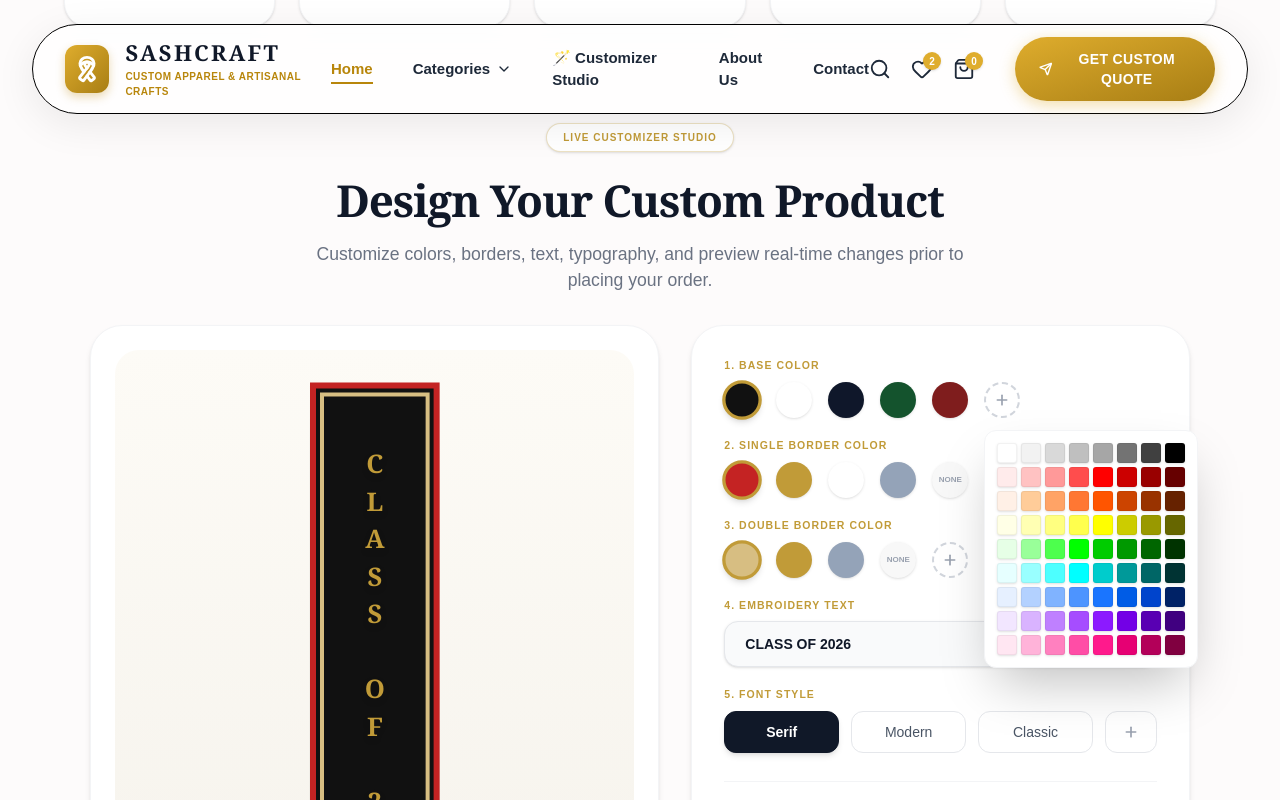
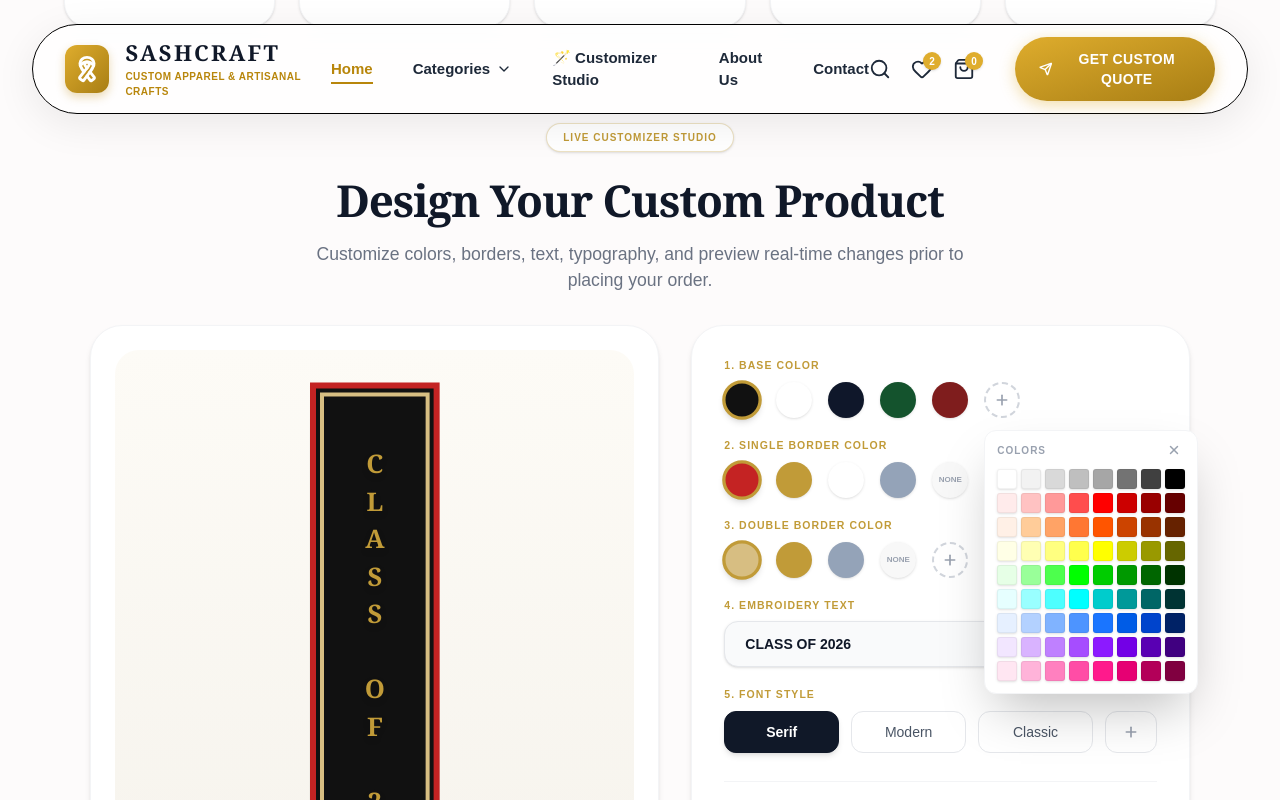
Before and after one commit to aman-2904/Sashcraft, a Next.js app: page / in a window 1280 px wide. Both pictures are taken after a click on the button 1002 px from the left and 1837 px from the top of the page. Shown: the part 1437-2237 px from the top of the page. Built offline with nearby package versions, Linux system fonts and the light colour scheme.

Commit message:
feat: add close button to color and font pickers

```diff
--- a/src/components/Customizer/Customizer.tsx
+++ b/src/components/Customizer/Customizer.tsx
@@ -1,7 +1,7 @@
 "use client";
 
 import { useState } from "react";
-import { ShoppingCart, Plus } from "lucide-react";
+import { ShoppingCart, Plus, X } from "lucide-react";
 
 export default function Customizer() {
   const [baseColor, setBaseColor] = useState("#111111");
@@ -59,7 +59,17 @@ export default function Customizer() {
   const renderPalette = (onSelect: (color: string) => void, id: string) => {
     if (openPicker !== id) return null;
     return (
-      <div className="absolute top-12 left-0 z-50 bg-white p-3 rounded-xl shadow-2xl border border-gray-100 grid grid-cols-8 gap-1 w-max">
+      <div className="absolute top-12 left-0 z-50 bg-white p-3 pt-2 rounded-xl shadow-2xl border border-gray-100 w-max flex flex-col gap-2">
+        <div className="flex justify-between items-center w-full">
+          <span className="text-[10px] font-bold text-gray-400 uppercase tracking-widest">Colors</span>
+          <button
+            onClick={(e) => { e.stopPropagation(); setOpenPicker(null); }}
+            className="text-gray-400 hover:text-gray-700 transition-colors p-1 rounded hover:bg-gray-100"
+          >
+            <X size={14} strokeWidth={2.5} />
+          </button>
+        </div>
+        <div className="grid grid-cols-8 gap-1">
           {extendedPalette.map(color => (
             <button
               key={color}
@@ -73,14 +83,23 @@ export default function Customizer() {
             />
           ))}
         </div>
+      </div>
     );
   };
 
   const renderFontPalette = () => {
     if (openPicker !== 'font') return null;
     return (
-      <div className="absolute bottom-full right-0 mb-2 z-50 bg-white p-2 rounded-xl shadow-2xl border border-gray-100 flex flex-col gap-1 w-48 max-h-60 overflow-y-auto">
-        <div className="text-[10px] font-bold text-gray-400 px-3 py-1 uppercase tracking-widest">More Fonts</div>
+      <div className="absolute bottom-full right-0 mb-2 z-50 bg-white p-2 pb-3 rounded-xl shadow-2xl border border-gray-100 flex flex-col gap-1 w-56 max-h-[18rem] overflow-y-auto">
+        <div className="flex justify-between items-center sticky top-0 bg-white/95 backdrop-blur-sm z-10 pt-1 pb-2 mb-1 border-b border-gray-50 px-2">
+          <span className="text-[10px] font-bold text-gray-400 uppercase tracking-widest">More Fonts</span>
+          <button
+            onClick={(e) => { e.stopPropagation(); setOpenPicker(null); }}
+            className="text-gray-400 hover:text-gray-700 transition-colors p-1 rounded hover:bg-gray-100"
+          >
+            <X size={14} strokeWidth={2.5} />
+          </button>
+        </div>
         {extendedFonts.map(font => (
           <button
             key={font.name}
```
Lines whose indentation alone changed are shown as unchanged.
